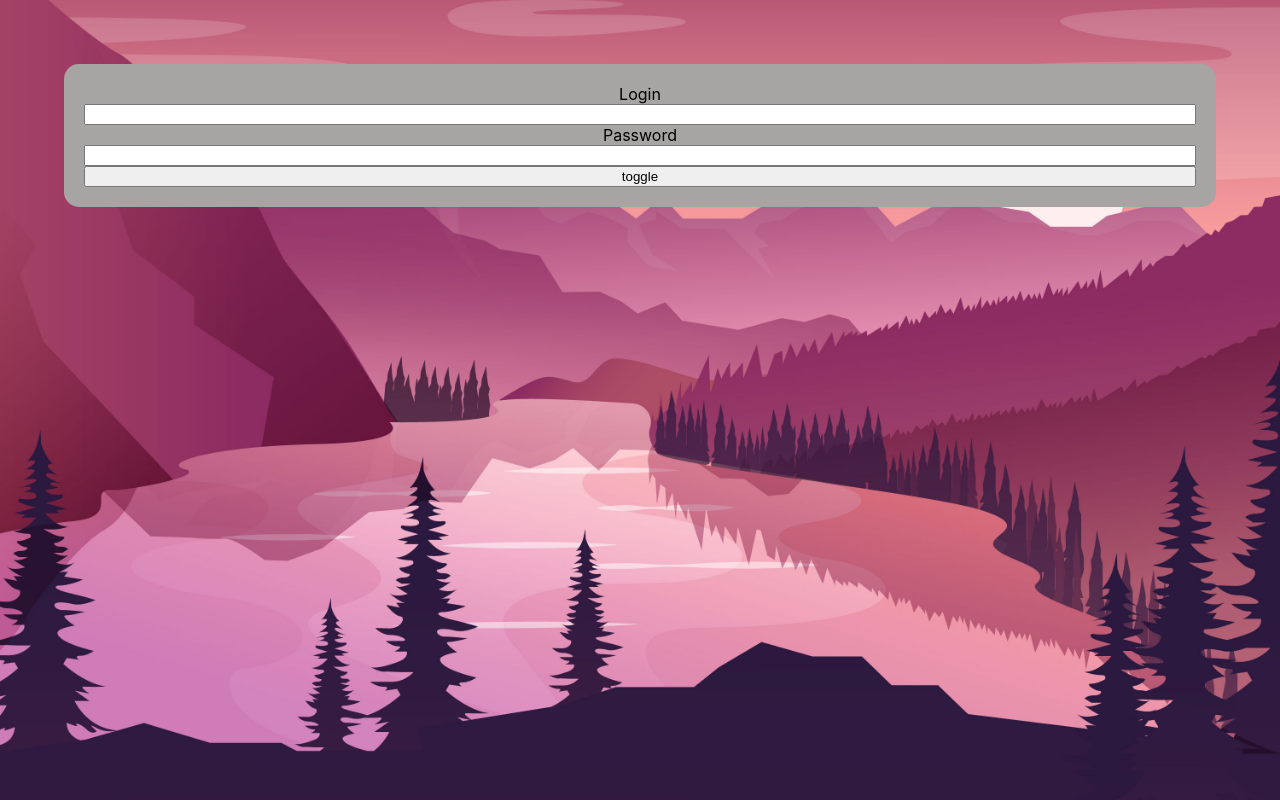
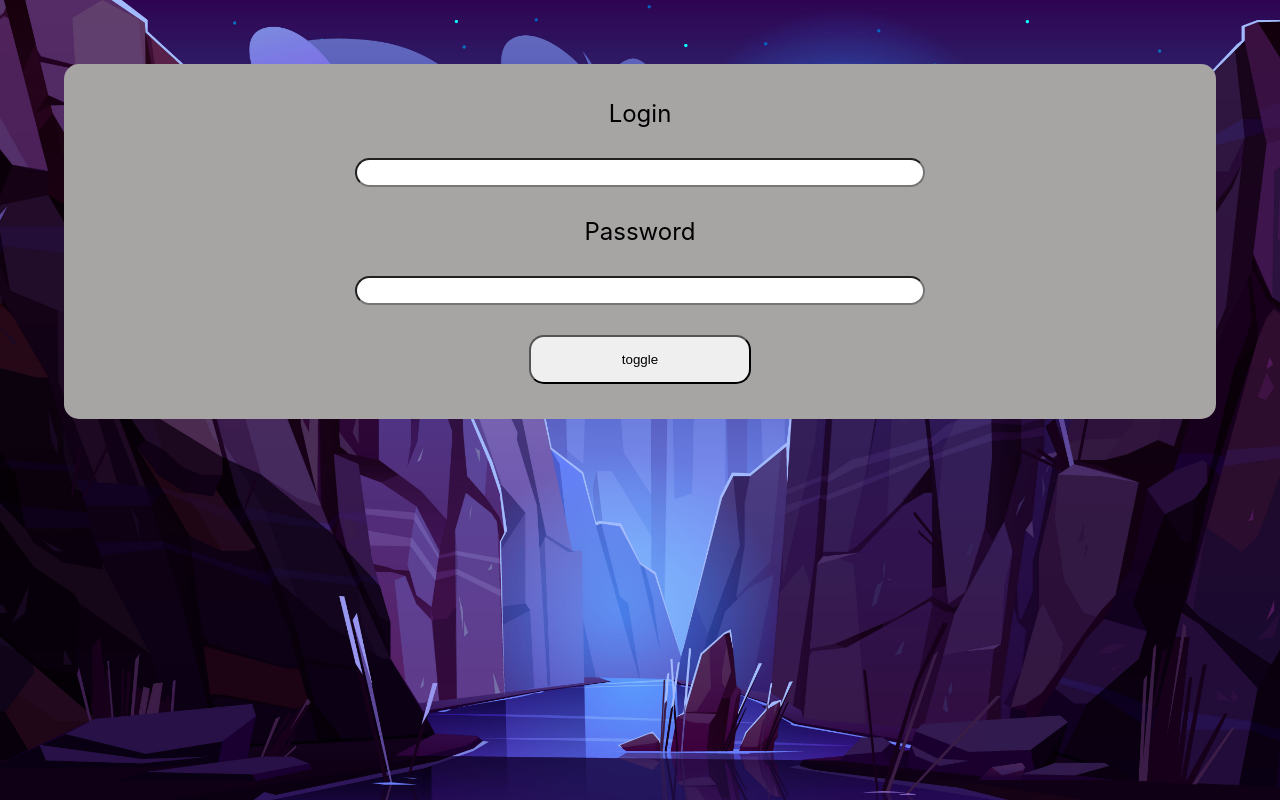
Before and after one commit to Vulpie/story_app, a React (Create React App) app: page / in a window 1280 px wide. Built offline with nearby package versions, Linux system fonts and the light colour scheme.

Commit message:
refactor: create login screen and move login form
refactor: add scss variables and mixins

```diff
--- a/src/App.js
+++ b/src/App.js
@@ -1,20 +1,14 @@
 import React, {  useState } from 'react'
 import './App.scss'
-import LoginForm from './components/LoginForm'
 import Story from './components/Story'
+import LoginScreen from './components/login/LoginScreen'
 
 function App() {
 	const [isAuth, setAuthStatus] = useState(false)
 
-	const toggleAuth = () => {
-		setAuthStatus(!isAuth)
-	}
-
 	return (
 		<div className="App">
-			<div>
-				{isAuth ? <Story /> : <LoginForm toggleAuth={toggleAuth} />}
-			</div>
+				{isAuth ? <Story /> : <LoginScreen/>}
 		</div>
 	)
 }
--- a/src/App.scss
+++ b/src/App.scss
@@ -1,6 +1,8 @@
-.App {
-	text-align: center;
-	background-image: url('./assets//backgrounds/bgc2.jpg');
+$base-color: rgb(167, 164, 164);
+$accent-color: rgb(24, 204, 24);
+$border-rad: 15px;
+
+@mixin global-full_screen_container {
 	background-size: cover;
 	background-repeat: no-repeat;
 	background-position: center center;
@@ -11,38 +13,83 @@
 	padding: 5%;
 }
 
-.story {
-	background-image: url('./assets//backgrounds/bgc2.jpg');
-	background-size: cover;
-	background-repeat: no-repeat;
-	background-position: center center;
+@mixin global-container{
+	background-color: $base-color;
+	padding: 20px;
+	border-radius: $border-rad;
+	height: fit-content;
+}
+
+@mixin global-input {
+	padding: 5px;
+	border-radius:	$border-rad;
+	margin: 15px 0;
+}
+
+@mixin global-button {
+	padding: 15px;
+	border-radius: $border-rad;
+	margin: 15px 0;
+}
+
+@mixin global-label {
+	font-size: 1.5rem;
+	margin: 15px 0;
+}
+
+.App {
 	overflow: hidden;
 	width: 100vw;
 	height: 100vh;
-	box-sizing: border-box;
-	padding: 5%;
+}
+
+.login-screen{
+	@include global-full_screen_container;
+	background-image: url('./assets/backgrounds/bgc1.jpg');
+
+	&__form{
+		@include global-container;
+		display: flex;
+		flex-direction: column;
+		justify-content: center;
+
+		&_label{
+			@include global-label;
+			align-self: center;
+		}
+
+		&_input{
+			@include global-input;
+			width: 50%;
+			align-self: center;
+		}
+
+		&_button{
+			@include global-button;
+			width: 20%;
+			align-self: center;
+		}
+	}
+}
+
+
+
+.story {
+	background-image: url('./assets//backgrounds/bgc2.jpg');
+	@include global-full_screen_container;
 	display: flex;
 	flex-direction: column;
 	align-items: center;
 	justify-content: center;
+
 	&__header {
 		padding: 20px;
-		border-radius: 15px;
-		background-color: rgb(167, 164, 164);
+		border-radius: $border-rad;
+		background-color: $base-color;
 		color: white;
 
 		&_title {
 			font-size: 2.5rem;
-			font-family: Verdana, Geneva, Tahoma, sans-serif;
 		}
 	}
 }
-
-.form {
-	background-color: rgb(167, 164, 164);
-	padding: 20px;
-	border-radius: 15px;
-	display: flex;
-	flex-direction: column;
-	height: fit-content;
-}
--- a/src/components/LoginForm.js
+++ /dev/null
@@ -1,20 +0,0 @@
-import React from 'react'
-
-const LoginForm = ({ toggleAuth }) => {
-	const switchAuth = (e) => {
-		e.preventDefault()
-		toggleAuth()
-		console.log('1')
-	}
-	return (
-		<form className="form" onSubmit={switchAuth}>
-			<label className="form-label">Login</label>
-			<input type="text" name="login" />
-			<label className="form-label">Password</label>
-			<input type="password" name="password" />
-			<input type="submit" value="toggle" />
-		</form>
-	)
-}
-
-export default LoginForm
--- /dev/null
+++ b/src/components/login/LoginForm.js
@@ -0,0 +1,19 @@
+import React from 'react'
+
+const LoginForm = () => {
+	const switchAuth = (e) => {
+		e.preventDefault()
+		console.log('1')
+	}
+	return (
+		<form className="login-screen__form" onSubmit={switchAuth}>
+			<label className="login-screen__form_label">Login</label>
+			<input type="text" name="login" className="login-screen__form_input" />
+			<label className="login-screen__form_label">Password</label>
+			<input type="password" name="password" className="login-screen__form_input" />
+			<input type="submit" value="toggle" className="login-screen__form_button"/>
+		</form>
+	)
+}
+
+export default LoginForm
--- /dev/null
+++ b/src/components/login/LoginScreen.js
@@ -0,0 +1,10 @@
+import React from 'react';
+import LoginForm from './LoginForm';
+
+const LoginScreen = () => {
+    return ( <div className="login-screen">
+        <LoginForm/>
+    </div> );
+}
+
+export default LoginScreen;
```
